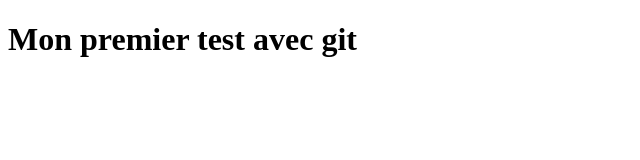
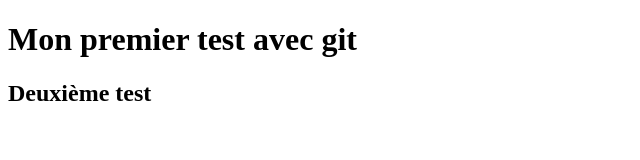
Before and after one commit to AbdelODG/test, a plain HTML site: page index.html in a window 1280 px wide. Shown: the whole page, without its empty margins (0-640 px from the left). Drawn offline with Linux system fonts and the light colour scheme.

Commit message:
Modification du collaborateur

```diff
--- a/index.html
+++ b/index.html
@@ -7,5 +7,6 @@
 </head>
 <body>
     <h1>Mon premier test avec git</h1>
+    <h2>Deuxième test</h2>
 </body>
 </html>
```
